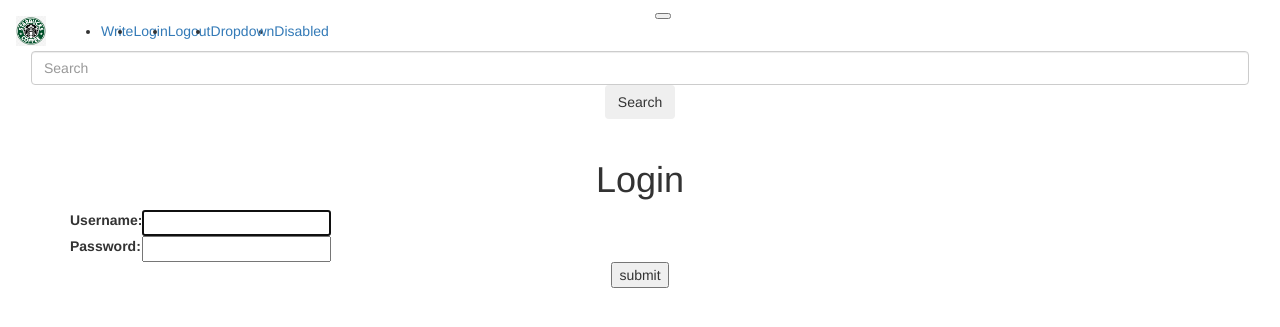
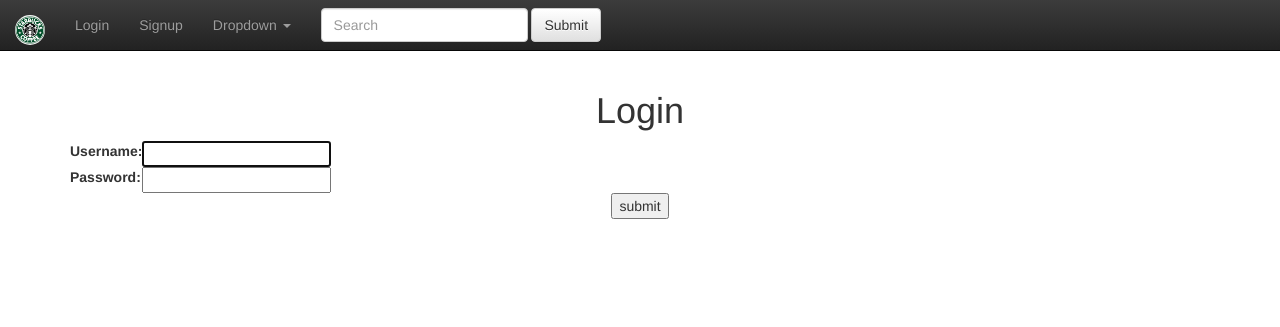
Before and after one commit to Kimsj912/django_Study, a Django app: page /account/login/ in a window 1280 px wide. Shown: the top 327 px of the page. Run offline with Django 3.2, Linux system fonts and the light colour scheme; some libraries are stand-ins or nearby versions.

Commit message:
회원가입, 로그인에따른 보여지는 정보 다르게하기 기능 추가

```diff
--- a/modelDjango/lionproject/account/urls.py
+++ b/modelDjango/lionproject/account/urls.py
@@ -4,4 +4,6 @@ from .views import *
 urlpatterns = [
     path('login/', login_view, name='login'),
     path('logout/',logout_view, name='logout'),
+    path('register/',register_view, name='signup'),
+
 ]
--- a/modelDjango/lionproject/account/views.py
+++ b/modelDjango/lionproject/account/views.py
@@ -12,7 +12,7 @@ def login_view(request):
             user = authenticate(request=request,username=username, password=password)
             if user is not None : #user가 존재할떄
                 login(request,user)
-            return redirect("home")
+        return redirect("home")
     else :
         form=AuthenticationForm()
         return render(request, 'login.html',{'form':form})
@@ -20,3 +20,14 @@ def login_view(request):
 def logout_view(request):
     logout(request)
     return redirect("home")
+
+def register_view(request):
+    if request.method =="POST":
+        form = UserCreationForm(request.POST)
+        if form.is_valid():
+            user=form.save()
+            login(request, user)
+        return redirect('home')
+    else:
+        form = UserCreationForm()
+        return render(request, 'signup.html',{'form':form})
--- a/modelDjango/lionproject/lionproject/templates/base.html
+++ b/modelDjango/lionproject/lionproject/templates/base.html
@@ -21,46 +21,50 @@
 
 <body>
     {% load static %}
-    <nav class="navbar navbar-expand-lg navbar-light bg-light">
+    <nav class="navbar navbar-inverse navbar-static-top">
         <div class="container-fluid">
-            <a class="navbar-brand" href="{%url 'home' %}"><img src="{% static 'likelion.png' %}" alt="" width="30" height="30" ></a>
-            <button class="navbar-toggler" type="button" data-bs-toggle="collapse"
-                data-bs-target="#navbarSupportedContent" aria-controls="navbarSupportedContent" aria-expanded="false"
-                aria-label="Toggle navigation">
-                <span class="navbar-toggler-icon"></span>
-            </button>
-            <div class="collapse navbar-collapse" id="navbarSupportedContent">
-                <ul class="navbar-nav me-auto mb-2 mb-lg-0">
+            <div class="navbar-header">
+                <a class="navbar-brand" href="{%url 'home' %}">
+                    <img alt="Brand" src="{% static 'likelion.png' %}" width="30" height="30" style="border-radius: 50%;">
+                </a>
+            </div>
+
+            <div class="collapse navbar-collapse" id="bs-example-navbar-collapse-1">
+                <ul class="nav navbar-nav">
+                    {% if user.is_authenticated %}
+                    <li class="active">
+                        <a class="nav-link" aria-current="page" href="{% url 'new'%}">Write</a>
+                    </li>
                     <li class="nav-item">
-                        <a class="nav-link active" aria-current="page" href="{% url 'new'%}">Write</a>
+                        <a class="nav-link" href="{% url 'logout' %}">Logout</a>
                     </li>
+                    {% endif %}
+                    {% if not user.is_authenticated %}
                     <li class="nav-item">
                         <a class="nav-link" href="{% url 'login' %}">Login</a>
                     </li>
                     <li class="nav-item">
-                        <a class="nav-link" href="{% url 'logout' %}">Logout</a>
+                        <a class="nav-link" href="{% url 'signup' %}">Signup</a>
                     </li>
-                    <li class="nav-item dropdown">
-                        <a class="nav-link dropdown-toggle" href="#" id="navbarDropdown" role="button"
-                            data-bs-toggle="dropdown" aria-expanded="false">
-                            Dropdown
-                        </a>
-                        <ul class="dropdown-menu" aria-labelledby="navbarDropdown">
-                            <li><a class="dropdown-item" href="#">Action</a></li>
-                            <li><a class="dropdown-item" href="#">Another action</a></li>
-                            <li>
-                                <hr class="dropdown-divider">
-                            </li>
-                            <li><a class="dropdown-item" href="#">Something else here</a></li>
+                    {% endif %}
+                    <li class="dropdown">
+                        <a href="#" class="dropdown-toggle" data-toggle="dropdown" role="button" aria-expanded="false">Dropdown <span class="caret"></span></a>
+                        <ul class="dropdown-menu" role="menu">
+                        <li><a href="#">Action</a></li>
+                        <li><a href="#">Another action</a></li>
+                        <li><a href="#">Something else here</a></li>
+                        <li class="divider"></li>
+                        <li><a href="#">Separated link</a></li>
+                        <li class="divider"></li>
+                        <li><a href="#">One more separated link</a></li>
                         </ul>
                     </li>
-                    <li class="nav-item">
-                        <a class="nav-link disabled" href="#" tabindex="-1" aria-disabled="true">Disabled</a>
-                    </li>
                 </ul>
-                <form class="d-flex">
-                    <input class="form-control me-2" type="search" placeholder="Search" aria-label="Search">
-                    <button class="btn btn-outline-success" type="submit">Search</button>
+                <form class="navbar-form navbar-left" role="search">
+                    <div class="form-group">
+                        <input type="text" class="form-control" placeholder="Search">
+                    </div>
+                    <button type="submit" class="btn btn-default">Submit</button>
                 </form>
             </div>
         </div>
```
Also changed, not shown: modelDjango/lionproject/account/templates/signup.html (added, +11 -0 lines), modelDjango/lionproject/db.sqlite3, 1 other file.
